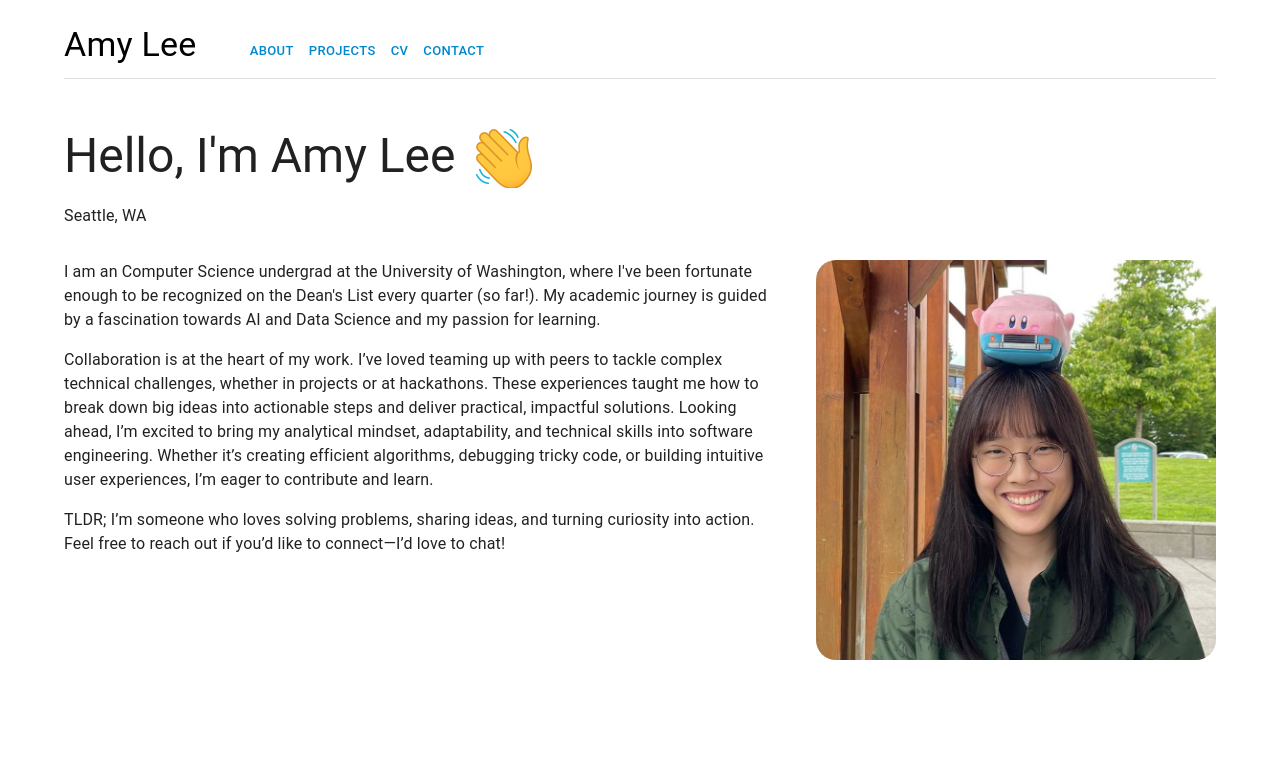
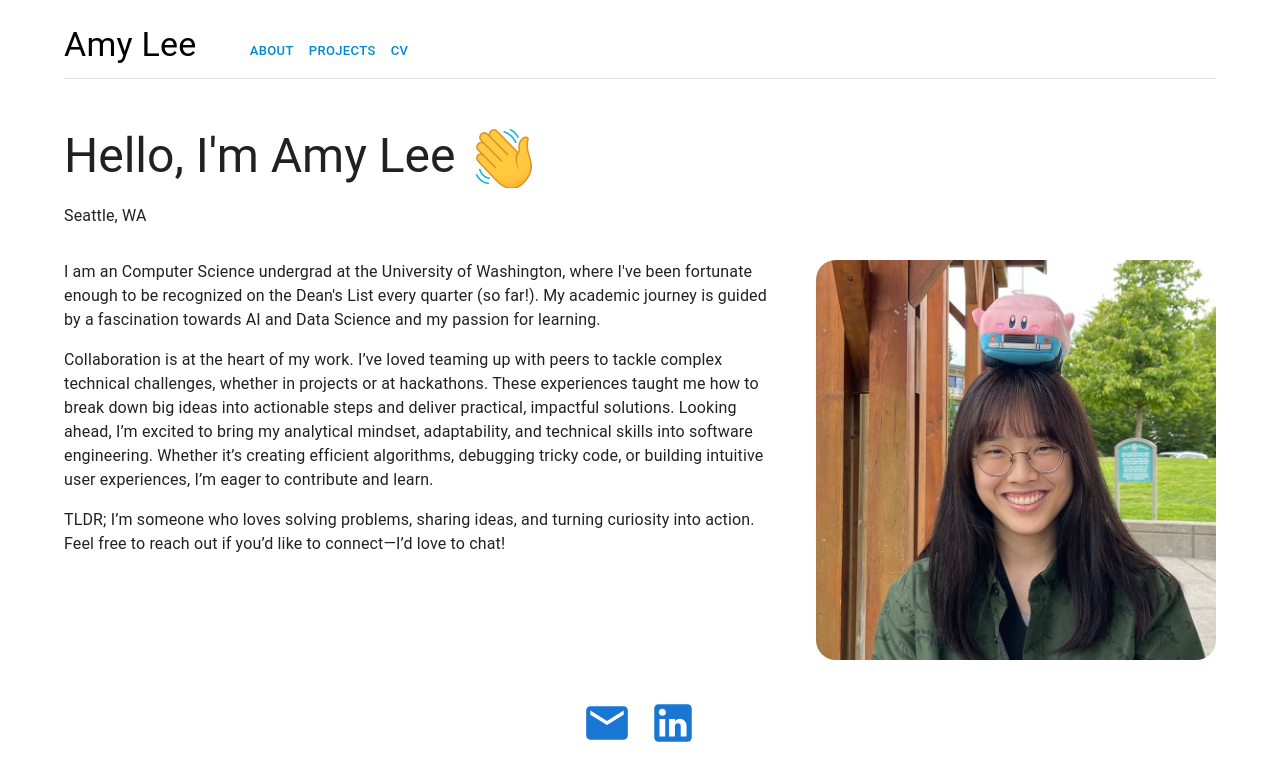
Before and after one commit to leeaj23/leeaj23, a Next.js app: page / in a window 1280 px wide. Shown: the top 780 px of the page. Built offline with nearby package versions, Linux system fonts and the light colour scheme.

Commit message:
final touches ! got rid of the contact page and added links to front page instead

```diff
--- a/app/components/NavBar.js
+++ b/app/components/NavBar.js
@@ -39,9 +39,6 @@ export default function NavBar() {
                             <Button variant="text" color="info" size="small" sx={{ minWidth: 0 }} href='/cv'>
                                 CV
                             </Button>
-                            <Button variant="text" color="info" size="small" sx={{ minWidth: 0 }} href='/contact'>
-                                Contact
-                            </Button>
                             </Box>
                     </Box>
                     <Box sx={{ display: { xs: 'flex', md: 'none' }, gap: 1 }}>
@@ -72,7 +69,6 @@ export default function NavBar() {
                             <MenuItem component={Link} href='/'>About</MenuItem>
                             <MenuItem component={Link} href='/projects'>Projects</MenuItem>
                             <MenuItem component={Link} href='/cv'>CV</MenuItem>
-                            <MenuItem component={Link} href='/contact'>Contact</MenuItem>
                         </Box>
                         </Drawer>
                     </Box>
--- a/app/page.js
+++ b/app/page.js
@@ -1,7 +1,8 @@
 'use client'
 
-import { Avatar, Box, Container, CssBaseline, Typography } from "@mui/material";
+import { Avatar, Box, Button, Container, CssBaseline, Typography } from "@mui/material";
 import NavBar from './components/NavBar';
+import { Email, LinkedIn } from "@mui/icons-material";
 
 export default function Home() {
   return (
@@ -21,6 +22,14 @@ export default function Home() {
           </Box>
           <Avatar alt='Amy Lee' src='../headshot.png' variant='square' sx={{maxWidth: '50%', maxHeight: 'same-as-width', width: 400, height: 400, borderRadius: 5}}/>
         </Container>
+        <Container maxWidth='lg' component='main' sx={{alignContent:'center', textAlign: 'center'}}>
+          <Button href="mailTo:amy.jeeyoon.lee@gmail.com">
+            <Email sx={{fontSize: 50}}></Email>
+          </Button>
+          <Button href="https://www.linkedin.com/in/amy-lee-192129289/">
+            <LinkedIn sx={{fontSize: 50}}></LinkedIn>
+          </Button>
+        </Container>
       </Container>
     </CssBaseline>
   );
```
Also changed, not shown: app/contact/page.js (deleted, +0 -10 lines).
